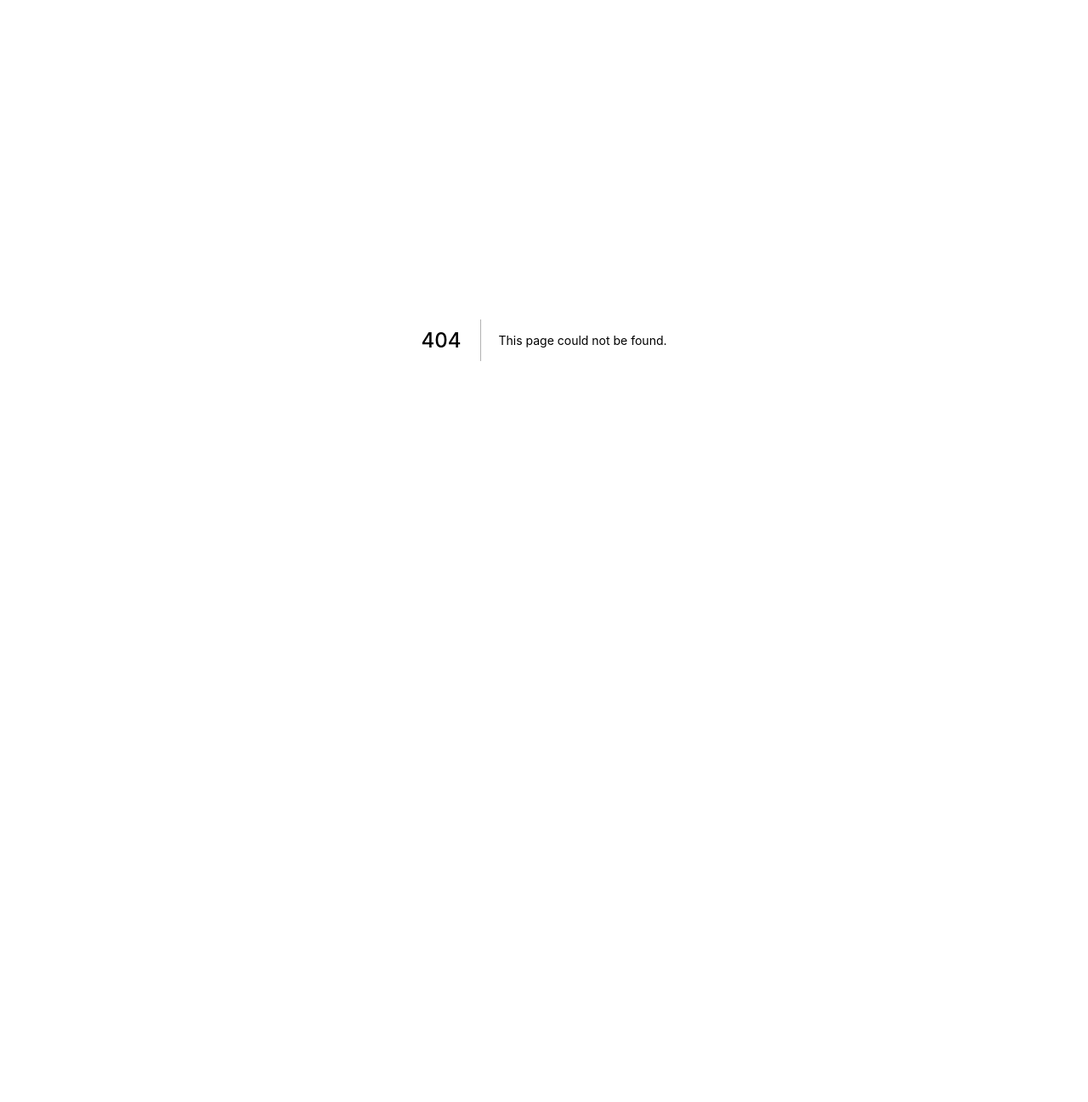
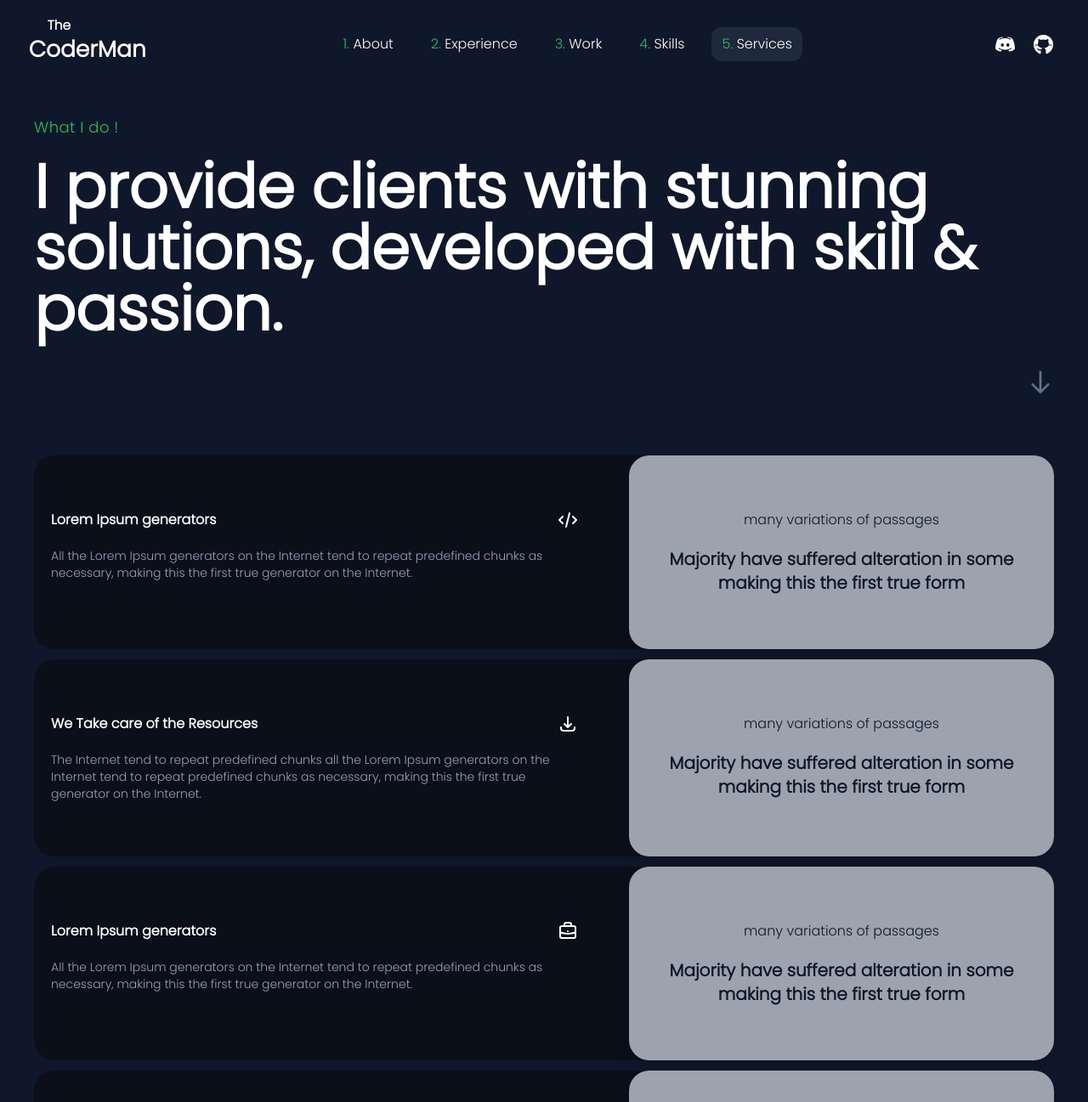
Before and after one commit to chakib2002/Personal-Portfolio, a Next.js app: page /Services in a window 1280 px wide. Before the commit this address had no page. Shown: the top 1297 px of the page at 85% size. Before the commit the page ends 800 px from the top, so only its background shows below. Built offline with nearby package versions, Linux system fonts and the light colour scheme.

Commit message:
Services Page

```diff
--- a/components/Navbar.js
+++ b/components/Navbar.js
@@ -54,6 +54,7 @@ export default function Navbar({ N_color }) {
           <span className={`${N_color}`}>4. </span> Skills
         </div>
 
+        <Link href="/Services">
           <div
             className={`${
               currentRoute === "/Services" && "bg-slate-800"
@@ -62,6 +63,7 @@ export default function Navbar({ N_color }) {
             {" "}
             <span className={`${N_color}`}> 5.</span> Services
           </div>
+        </Link>
       </div>
       <div className="mx-5 lg:mx-10 self-end space-x-5 lg:pt-0.5">
         <div className="inline">
--- a/components/Navigation/Services.js
+++ b/components/Navigation/Services.js
@@ -1,9 +1,11 @@
 import { BadgeCheckIcon } from "@heroicons/react/outline";
+import Link from "next/link";
 import React, { useState } from "react";
 
 export default function Services() {
   const [hover, setHover] = useState(false);
   return (
+    <Link href="/Services">
       <div
         onMouseEnter={() => {
           setHover(true);
@@ -29,5 +31,6 @@ export default function Services() {
           <BadgeCheckIcon className="h-5 w-5 self-center" />
         </div>
       </div>
+    </Link>
   );
 }
--- /dev/null
+++ b/components/ServicePage/ServiceCard.js
@@ -0,0 +1,28 @@
+import React from "react";
+
+export default function ServiceCard({
+  title,
+  description,
+  Icon,
+  header,
+  text,
+}) {
+  return (
+    <div className="bg-[#0B0F1A]  text-white flex flex-wrap-reverse md:grid  md:grid-flow-col  md:space-x-10 rounded-3xl mx-5 lg:mx-10 ">
+      <div className="px-5 py-16 ">
+        <div className="flex justify-between text-white">
+          <h1 className="mb-5 font-semibold">{title}</h1>
+          {Icon}
+        </div>
+        <p className="text-slate-400 text-sm font-light">{description}</p>
+      </div>
+
+      <div className="relative bg-gray-400 rounded-3xl shadow-xl text-slate-900 md:w-[300px] lg:w-[500px]   ">
+        <div className="py-16">
+          <h1 className="text-center mx-10 mb-5 font-light ">{header}</h1>
+          <p className="text-center mx-10 text-xl font-semibold ">{text}</p>
+        </div>
+      </div>
+    </div>
+  );
+}
--- /dev/null
+++ b/components/ServicePage/ServiceCards.js
@@ -0,0 +1,50 @@
+import {
+  BriefcaseIcon,
+  CodeIcon,
+  DownloadIcon,
+  SunIcon,
+} from "@heroicons/react/outline";
+import React from "react";
+import ServiceCard from "./ServiceCard";
+
+export default function ServiceCards() {
+  return (
+    <div className="space-y-5 md:space-y-3">
+      <ServiceCard
+        title="Lorem Ipsum generators"
+        description="All the Lorem Ipsum generators on the Internet tend to repeat predefined chunks as necessary, making this the first true generator on the Internet."
+        Icon={<CodeIcon className="h-6 w-6  text-white" />}
+        header="many variations of passages"
+        text="Majority have suffered alteration in some making this the first true form"
+      />
+      <ServiceCard
+        title="We Take care of the Resources"
+        description="The Internet tend to repeat predefined chunks all the Lorem Ipsum generators on the Internet tend to repeat predefined chunks as necessary, making this the first true generator on the Internet."
+        Icon={<DownloadIcon className="h-6 w-6  text-white" />}
+        header="many variations of passages"
+        text="Majority have suffered alteration in some making this the first true form"
+      />
+      <ServiceCard
+        title="Lorem Ipsum generators"
+        description="All the Lorem Ipsum generators on the Internet tend to repeat predefined chunks as necessary, making this the first true generator on the Internet."
+        Icon={<BriefcaseIcon className="h-6 w-6  text-white" />}
+        header="many variations of passages"
+        text="Majority have suffered alteration in some making this the first true form"
+      />
+      <ServiceCard
+        title="On the Internet tend "
+        description="All the Lorem Ipsum generators on the Internet tend to repeat predefined chunks as necessary, making this the first true generator on the Internet."
+        Icon={<CodeIcon className="h-6 w-6  text-white" />}
+        header="many variations of passages"
+        text="Majority have suffered alteration in some making this the first true form"
+      />
+      <ServiceCard
+        title="Lorem Ipsum generators"
+        description="All the Lorem Ipsum generators on the Internet tend to repeat predefined chunks as necessary, making this the first true generator on the Internet."
+        Icon={<SunIcon className="h-6 w-6  text-white" />}
+        header="many variations of passages"
+        text="Majority have suffered alteration in some making this the first true form"
+      />
+    </div>
+  );
+}
--- /dev/null
+++ b/components/ServicePage/ServicesBanner.js
@@ -0,0 +1,17 @@
+import { ArrowDownIcon } from "@heroicons/react/outline";
+import React from "react";
+
+export default function ServicesBanner() {
+  return (
+    <div className="mx-5 lg:mx-10 py-16">
+      <h1 className="text-green-500 text-lg tracking-wide pb-5">What I do !</h1>
+      <p className="text-3xl md:text-5xl lg:text-7xl font-bold text-white">
+        I provide clients with stunning solutions, developed with skill &
+        passion.
+      </p>
+      <div className="flex justify-end mt-10">
+        <ArrowDownIcon className="w-6 h-6 lg:h-8 lg:w-8 text-slate-500 animate-bounce cursor-pointer lg:hover:text-slate-50 transition duration-300 ease-out " />
+      </div>
+    </div>
+  );
+}
--- /dev/null
+++ b/pages/Services.js
@@ -0,0 +1,20 @@
+import React from "react";
+import Navbar from "../components/Navbar";
+import Header from "../components/Header";
+import ServicesBanner from "../components/ServicePage/ServicesBanner";
+import ServiceCards from "../components/ServicePage/ServiceCards";
+import Footer from "../components/Footer";
+
+export default function Services() {
+  return (
+    <div className=" bg-slate-900">
+      <Navbar N_color="text-green-500" />
+
+      <ServicesBanner />
+      <ServiceCards />
+      <div className="mt-20">
+        <Footer />
+      </div>
+    </div>
+  );
+}
```
Lines whose indentation alone changed are shown as unchanged.
